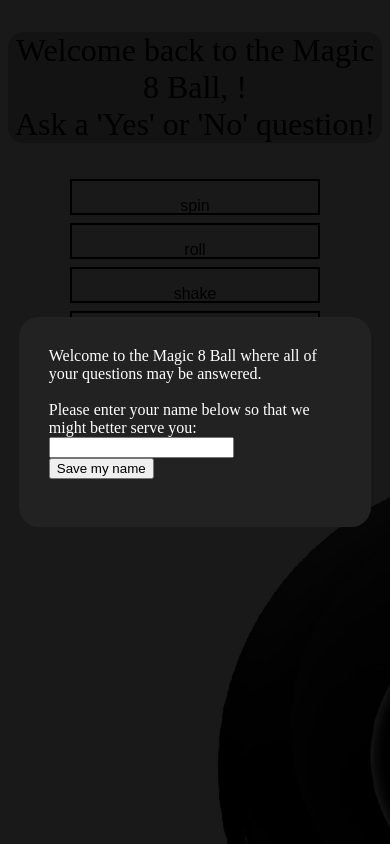
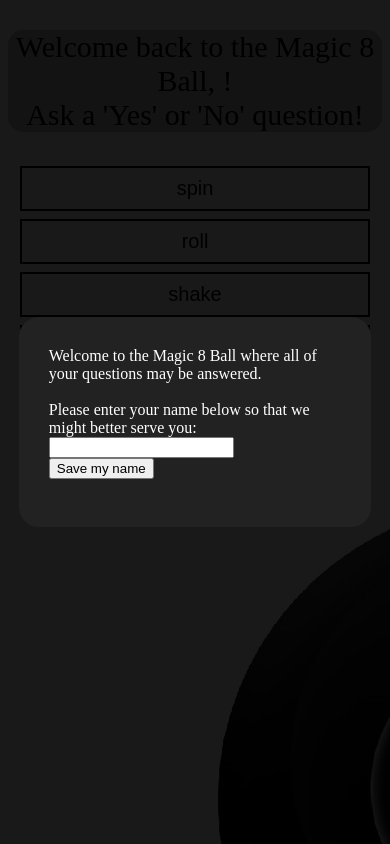
Before and after one commit to kitch-jared/magic8ball, a PHP site: the page made by index(v1).php in a window 390 px wide. Run offline with PHP 8.4, Linux system fonts and the light colour scheme.

Commit message:
Update style.css

```diff
--- a/css/style.css
+++ b/css/style.css
@@ -46,16 +46,12 @@
     display: none;
 }
 
-button{
+button {
     width:250px;
     height:35px;
-}
-
-button {
     background-color:white;
     border: none;
     color: black;
-    padding: 16px 32px;
     text-align: center;
     text-decoration: none;
     font-size: 16px;
@@ -73,5 +69,12 @@
 }
 
 @media screen and (max-width:480px){
-
+    button{
+        width:350px;
+        height:45px;
+        font-size:20px;
+    }
+    #intro{
+        font-size:30px;
+    }
 }
```
